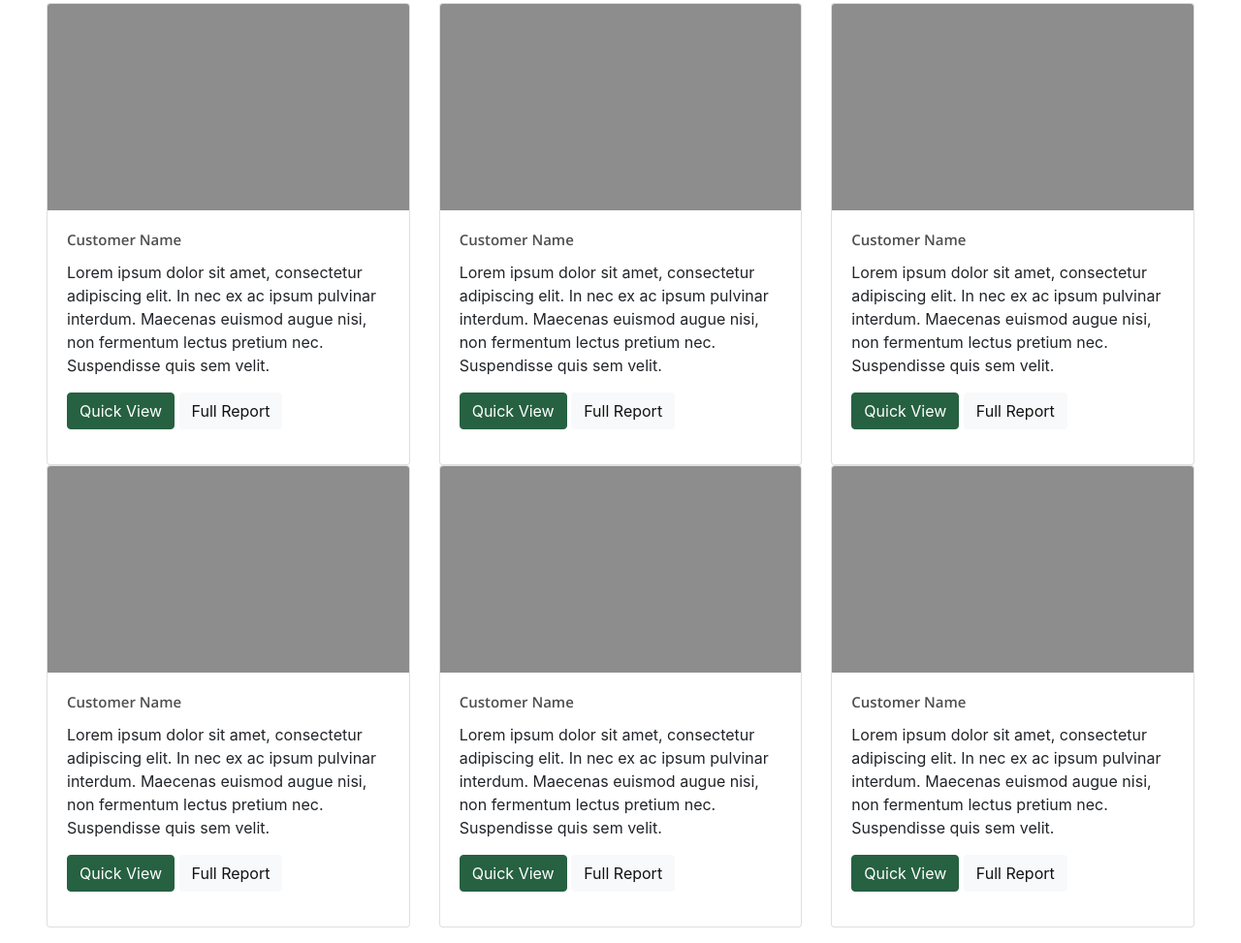
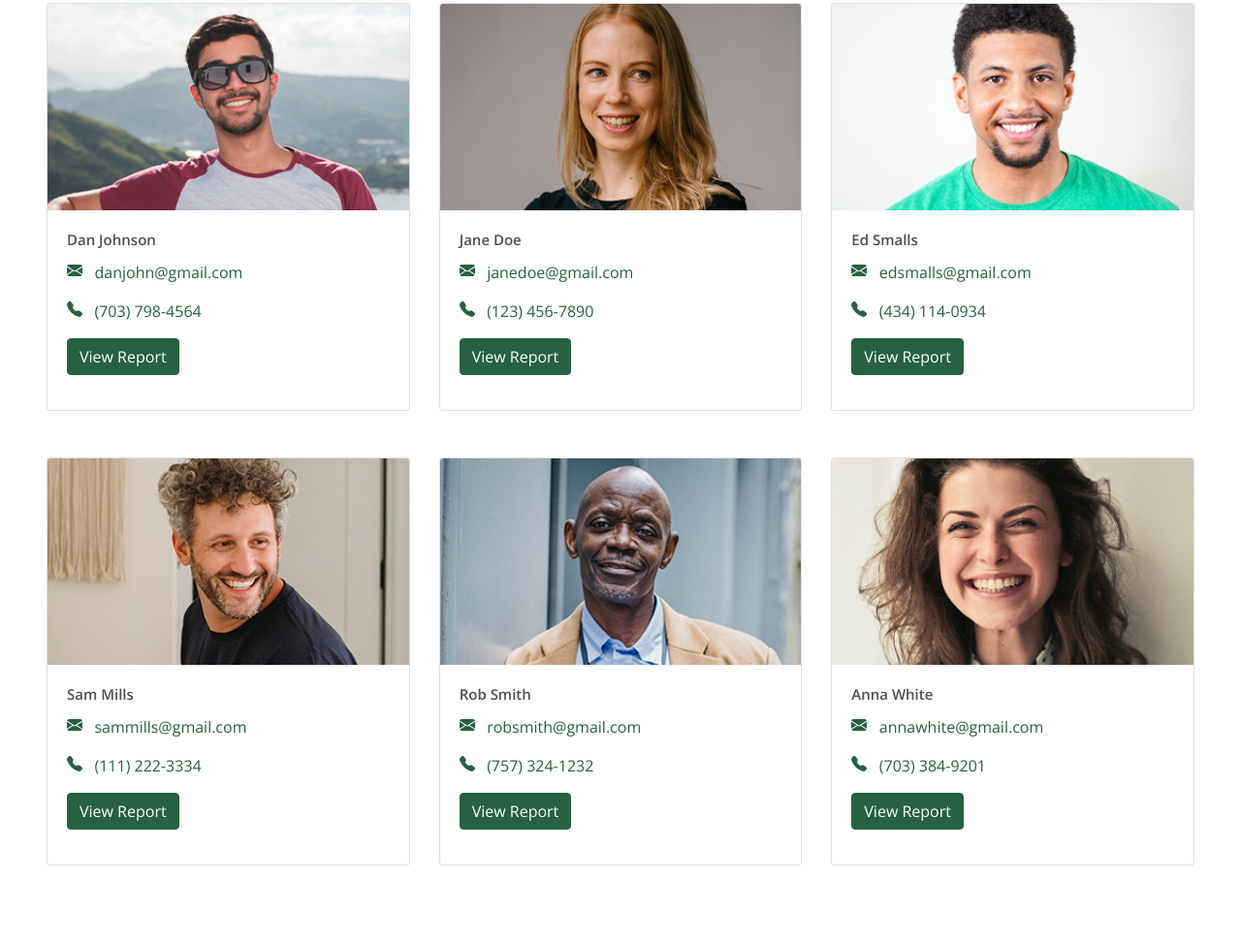
Before and after one commit to nguyenxx/capstone-sprint1, a plain HTML site: page reports-customers.html in a window 1280 px wide. Shown: the part 354-1327 px from the top of the page at 97% size. After the commit the page ends 1263 px from the top, so only its background shows below. Drawn offline with nearby package versions, Linux system fonts and the light colour scheme.

Commit message:
completed view customer reports page, added custom css to <p> and <a>, and added favicon

```diff
--- a/css/custom.css
+++ b/css/custom.css
@@ -155,6 +155,22 @@
   padding-left: 3rem;
 }
 
+p {
+  font-family: 'Open Sans', sans-serif;
+  font-weight: 400;
+}
+
+a {
+  font-family: 'Open Sans', sans-serif;
+  font-weight: 400;
+  color: #266141;
+}
+
+a:hover {
+    color: #338458;
+    text-decoration: underline;
+}
+
 h1 {
   font-family: 'Open Sans', sans-serif;
   font-weight: 700;
@@ -183,3 +199,17 @@ h5 {
   padding: 1rem 0 1rem 0;
   margin-left: 3rem;
  }
+
+ .dropdown-item.active, .dropdown-item:active {
+    color: #fff;
+    text-decoration: none;
+    background-color: #DBAA00;
+}
+
+path {
+    color: #266141;
+}
+
+#card-spacer {
+  margin-bottom: 3rem;
+}
--- a/reports-customers.html
+++ b/reports-customers.html
@@ -10,6 +10,7 @@
 <link href="css/custom.css" rel="stylesheet" type="text/css" media="screen">
 <link rel="preconnect" href="https://fonts.gstatic.com">
 <link href="https://fonts.googleapis.com/css2?family=Open+Sans:wght@400;600;700&display=swap" rel="stylesheet">
+<link rel="shortcut icon" type="image/png" href="images/logo-favicon.png">
 
 </head>
 
@@ -39,7 +40,7 @@
               <a class="nav-link dropdown-toggle" href="#" id="navbarDropdownMenuLink" data-toggle="dropdown"
                 aria-haspopup="true" aria-expanded="false" style="color: white;"> Reports <i class="fa fa-shopping-cart"></i></a>
               <div class="dropdown-menu" aria-labelledby="navbarDropdownMenuLink">
-                <a class="dropdown-item" href="reports-customers.html">
+                <a class="dropdown-item active" href="reports-customers.html">
                   View Customers
                 </a>
                 <a class="dropdown-item" href="#">
@@ -85,63 +86,93 @@
     </form>
 
     <div class="row" id="customer-cards">
-            <div class="col-sm-6 col-md-4">
+            <div class="col-sm-6 col-md-4" id="card-spacer">
               <div class="card">
-                <img class="card-img-top" src="images/placeholder.png" alt="Placeholder.">
+                <img class="card-img-top" src="images/client-1-photo.png" alt="Placeholder.">
                 <div class="card-body">
-                  <h5 class="card-title">Customer Name</h5>
-                  <p class="card-text">Lorem ipsum dolor sit amet, consectetur adipiscing elit. In nec ex ac ipsum pulvinar interdum. Maecenas euismod augue nisi, non fermentum lectus pretium nec. Suspendisse quis sem velit.</p>
-                  <a href="cart.html" class="btn btn-primary">Quick View</a> <a href="cart.html" class="btn btn-light">Full Report</a>
+                  <h5 class="card-title">Dan Johnson</h5>
+                  <p class="card-text"><svg xmlns="http://www.w3.org/2000/svg" width="16" height="16" fill="currentColor" class="bi bi-envelope-fill" viewBox="0 0 16 16">
+                  <path d="M.05 3.555A2 2 0 0 1 2 2h12a2 2 0 0 1 1.95 1.555L8 8.414.05 3.555zM0 4.697v7.104l5.803-3.558L0 4.697zM6.761 8.83l-6.57 4.027A2 2 0 0 0 2 14h12a2 2 0 0 0 1.808-1.144l-6.57-4.027L8 9.586l-1.239-.757zm3.436-.586L16 11.801V4.697l-5.803 3.546z"/>
+                </svg> &nbsp; <a href="mailto:#">danjohn@gmail.com</a></p>
+                <p class="card-text"><svg xmlns="http://www.w3.org/2000/svg" width="16" height="16" fill="currentColor" class="bi bi-telephone-fill" viewBox="0 0 16 16">
+                  <path fill-rule="evenodd" d="M1.885.511a1.745 1.745 0 0 1 2.61.163L6.29 2.98c.329.423.445.974.315 1.494l-.547 2.19a.678.678 0 0 0 .178.643l2.457 2.457a.678.678 0 0 0 .644.178l2.189-.547a1.745 1.745 0 0 1 1.494.315l2.306 1.794c.829.645.905 1.87.163 2.611l-1.034 1.034c-.74.74-1.846 1.065-2.877.702a18.634 18.634 0 0 1-7.01-4.42 18.634 18.634 0 0 1-4.42-7.009c-.362-1.03-.037-2.137.703-2.877L1.885.511z"/>
+                </svg> &nbsp; <a href="tel:#">(703) 798-4564</a></p>
+                  <a href="#" class="btn btn-primary">View Report</a>
                 </div>
               </div>
             </div>
             <div class="col-sm-6 col-md-4">
               <div class="card">
-                <img class="card-img-top" src="images/placeholder.png" alt="Placeholder.">
+                <img class="card-img-top" src="images/client-2-photo.png" alt="Placeholder.">
                 <div class="card-body">
-                  <h5 class="card-title">Customer Name</h5>
-                  <p class="card-text">Lorem ipsum dolor sit amet, consectetur adipiscing elit. In nec ex ac ipsum pulvinar interdum. Maecenas euismod augue nisi, non fermentum lectus pretium nec. Suspendisse quis sem velit.</p>
-                  <a href="cart.html" class="btn btn-primary">Quick View</a> <a href="cart.html" class="btn btn-light">Full Report</a>
+                  <h5 class="card-title">Jane Doe</h5>
+                  <p class="card-text"><svg xmlns="http://www.w3.org/2000/svg" width="16" height="16" fill="currentColor" class="bi bi-envelope-fill" viewBox="0 0 16 16">
+                  <path d="M.05 3.555A2 2 0 0 1 2 2h12a2 2 0 0 1 1.95 1.555L8 8.414.05 3.555zM0 4.697v7.104l5.803-3.558L0 4.697zM6.761 8.83l-6.57 4.027A2 2 0 0 0 2 14h12a2 2 0 0 0 1.808-1.144l-6.57-4.027L8 9.586l-1.239-.757zm3.436-.586L16 11.801V4.697l-5.803 3.546z"/>
+                </svg> &nbsp; <a href="mailto:#">janedoe@gmail.com</a></p>
+                <p class="card-text"><svg xmlns="http://www.w3.org/2000/svg" width="16" height="16" fill="currentColor" class="bi bi-telephone-fill" viewBox="0 0 16 16">
+                  <path fill-rule="evenodd" d="M1.885.511a1.745 1.745 0 0 1 2.61.163L6.29 2.98c.329.423.445.974.315 1.494l-.547 2.19a.678.678 0 0 0 .178.643l2.457 2.457a.678.678 0 0 0 .644.178l2.189-.547a1.745 1.745 0 0 1 1.494.315l2.306 1.794c.829.645.905 1.87.163 2.611l-1.034 1.034c-.74.74-1.846 1.065-2.877.702a18.634 18.634 0 0 1-7.01-4.42 18.634 18.634 0 0 1-4.42-7.009c-.362-1.03-.037-2.137.703-2.877L1.885.511z"/>
+                </svg> &nbsp; <a href="tel:#">(123) 456-7890</a></p>
+                  <a href="#" class="btn btn-primary">View Report</a>
                 </div>
               </div>
             </div>
             <div class="col-sm-6 col-md-4">
               <div class="card">
-                <img class="card-img-top" src="images/placeholder.png" alt="Placeholder.">
+                <img class="card-img-top" src="images/client-3-photo.png" alt="Placeholder.">
                 <div class="card-body">
-                  <h5 class="card-title">Customer Name</h5>
-                  <p class="card-text">Lorem ipsum dolor sit amet, consectetur adipiscing elit. In nec ex ac ipsum pulvinar interdum. Maecenas euismod augue nisi, non fermentum lectus pretium nec. Suspendisse quis sem velit.</p>
-                  <a href="cart.html" class="btn btn-primary">Quick View</a> <a href="cart.html" class="btn btn-light">Full Report</a>
+                  <h5 class="card-title">Ed Smalls</h5>
+                  <p class="card-text"><svg xmlns="http://www.w3.org/2000/svg" width="16" height="16" fill="currentColor" class="bi bi-envelope-fill" viewBox="0 0 16 16">
+                  <path d="M.05 3.555A2 2 0 0 1 2 2h12a2 2 0 0 1 1.95 1.555L8 8.414.05 3.555zM0 4.697v7.104l5.803-3.558L0 4.697zM6.761 8.83l-6.57 4.027A2 2 0 0 0 2 14h12a2 2 0 0 0 1.808-1.144l-6.57-4.027L8 9.586l-1.239-.757zm3.436-.586L16 11.801V4.697l-5.803 3.546z"/>
+                </svg> &nbsp; <a href="mailto:#">edsmalls@gmail.com</a></p>
+                <p class="card-text"><svg xmlns="http://www.w3.org/2000/svg" width="16" height="16" fill="currentColor" class="bi bi-telephone-fill" viewBox="0 0 16 16">
+                  <path fill-rule="evenodd" d="M1.885.511a1.745 1.745 0 0 1 2.61.163L6.29 2.98c.329.423.445.974.315 1.494l-.547 2.19a.678.678 0 0 0 .178.643l2.457 2.457a.678.678 0 0 0 .644.178l2.189-.547a1.745 1.745 0 0 1 1.494.315l2.306 1.794c.829.645.905 1.87.163 2.611l-1.034 1.034c-.74.74-1.846 1.065-2.877.702a18.634 18.634 0 0 1-7.01-4.42 18.634 18.634 0 0 1-4.42-7.009c-.362-1.03-.037-2.137.703-2.877L1.885.511z"/>
+                </svg> &nbsp; <a href="tel:#">(434) 114-0934</a></p>
+                  <a href="#" class="btn btn-primary">View Report</a>
                 </div>
               </div>
             </div>
             <div class="col-sm-6 col-md-4">
               <div class="card">
-                <img class="card-img-top" src="images/placeholder.png" alt="Placeholder.">
+                <img class="card-img-top" src="images/client-4-photo.png" alt="Placeholder.">
                 <div class="card-body">
-                  <h5 class="card-title">Customer Name</h5>
-                  <p class="card-text">Lorem ipsum dolor sit amet, consectetur adipiscing elit. In nec ex ac ipsum pulvinar interdum. Maecenas euismod augue nisi, non fermentum lectus pretium nec. Suspendisse quis sem velit.</p>
-                  <a href="cart.html" class="btn btn-primary">Quick View</a> <a href="cart.html" class="btn btn-light">Full Report</a>
+                  <h5 class="card-title">Sam Mills</h5>
+                  <p class="card-text"><svg xmlns="http://www.w3.org/2000/svg" width="16" height="16" fill="currentColor" class="bi bi-envelope-fill" viewBox="0 0 16 16">
+                  <path d="M.05 3.555A2 2 0 0 1 2 2h12a2 2 0 0 1 1.95 1.555L8 8.414.05 3.555zM0 4.697v7.104l5.803-3.558L0 4.697zM6.761 8.83l-6.57 4.027A2 2 0 0 0 2 14h12a2 2 0 0 0 1.808-1.144l-6.57-4.027L8 9.586l-1.239-.757zm3.436-.586L16 11.801V4.697l-5.803 3.546z"/>
+                </svg> &nbsp; <a href="mailto:#">sammills@gmail.com</a></p>
+                <p class="card-text"><svg xmlns="http://www.w3.org/2000/svg" width="16" height="16" fill="currentColor" class="bi bi-telephone-fill" viewBox="0 0 16 16">
+                  <path fill-rule="evenodd" d="M1.885.511a1.745 1.745 0 0 1 2.61.163L6.29 2.98c.329.423.445.974.315 1.494l-.547 2.19a.678.678 0 0 0 .178.643l2.457 2.457a.678.678 0 0 0 .644.178l2.189-.547a1.745 1.745 0 0 1 1.494.315l2.306 1.794c.829.645.905 1.87.163 2.611l-1.034 1.034c-.74.74-1.846 1.065-2.877.702a18.634 18.634 0 0 1-7.01-4.42 18.634 18.634 0 0 1-4.42-7.009c-.362-1.03-.037-2.137.703-2.877L1.885.511z"/>
+                </svg> &nbsp; <a href="tel:#">(111) 222-3334</a></p>
+                  <a href="#" class="btn btn-primary">View Report</a>
                 </div>
               </div>
             </div>
             <div class="col-sm-6 col-md-4">
               <div class="card">
-                <img class="card-img-top" src="images/placeholder.png" alt="Placeholder.">
+                <img class="card-img-top" src="images/client-5-photo.png" alt="Placeholder.">
                 <div class="card-body">
-                  <h5 class="card-title">Customer Name</h5>
-                  <p class="card-text">Lorem ipsum dolor sit amet, consectetur adipiscing elit. In nec ex ac ipsum pulvinar interdum. Maecenas euismod augue nisi, non fermentum lectus pretium nec. Suspendisse quis sem velit.</p>
-                  <a href="cart.html" class="btn btn-primary">Quick View</a> <a href="cart.html" class="btn btn-light">Full Report</a>
+                  <h5 class="card-title">Rob Smith</h5>
+                  <p class="card-text"><svg xmlns="http://www.w3.org/2000/svg" width="16" height="16" fill="currentColor" class="bi bi-envelope-fill" viewBox="0 0 16 16">
+                  <path d="M.05 3.555A2 2 0 0 1 2 2h12a2 2 0 0 1 1.95 1.555L8 8.414.05 3.555zM0 4.697v7.104l5.803-3.558L0 4.697zM6.761 8.83l-6.57 4.027A2 2 0 0 0 2 14h12a2 2 0 0 0 1.808-1.144l-6.57-4.027L8 9.586l-1.239-.757zm3.436-.586L16 11.801V4.697l-5.803 3.546z"/>
+                </svg> &nbsp; <a href="mailto:#">robsmith@gmail.com</a></p>
+                <p class="card-text"><svg xmlns="http://www.w3.org/2000/svg" width="16" height="16" fill="currentColor" class="bi bi-telephone-fill" viewBox="0 0 16 16">
+                  <path fill-rule="evenodd" d="M1.885.511a1.745 1.745 0 0 1 2.61.163L6.29 2.98c.329.423.445.974.315 1.494l-.547 2.19a.678.678 0 0 0 .178.643l2.457 2.457a.678.678 0 0 0 .644.178l2.189-.547a1.745 1.745 0 0 1 1.494.315l2.306 1.794c.829.645.905 1.87.163 2.611l-1.034 1.034c-.74.74-1.846 1.065-2.877.702a18.634 18.634 0 0 1-7.01-4.42 18.634 18.634 0 0 1-4.42-7.009c-.362-1.03-.037-2.137.703-2.877L1.885.511z"/>
+                </svg> &nbsp; <a href="tel:#">(757) 324-1232</a></p>
+                  <a href="#" class="btn btn-primary">View Report</a>
                 </div>
               </div>
             </div>
             <div class="col-sm-6 col-md-4">
               <div class="card">
-                <img class="card-img-top" src="images/placeholder.png" alt="Placeholder.">
+                <img class="card-img-top" src="images/client-6-photo.png" alt="Placeholder.">
                 <div class="card-body">
-                  <h5 class="card-title">Customer Name</h5>
-                  <p class="card-text">Lorem ipsum dolor sit amet, consectetur adipiscing elit. In nec ex ac ipsum pulvinar interdum. Maecenas euismod augue nisi, non fermentum lectus pretium nec. Suspendisse quis sem velit.</p>
-                  <a href="cart.html" class="btn btn-primary">Quick View</a> <a href="cart.html" class="btn btn-light">Full Report</a>
+                  <h5 class="card-title">Anna White</h5>
+                  <p class="card-text"><svg xmlns="http://www.w3.org/2000/svg" width="16" height="16" fill="currentColor" class="bi bi-envelope-fill" viewBox="0 0 16 16">
+                  <path d="M.05 3.555A2 2 0 0 1 2 2h12a2 2 0 0 1 1.95 1.555L8 8.414.05 3.555zM0 4.697v7.104l5.803-3.558L0 4.697zM6.761 8.83l-6.57 4.027A2 2 0 0 0 2 14h12a2 2 0 0 0 1.808-1.144l-6.57-4.027L8 9.586l-1.239-.757zm3.436-.586L16 11.801V4.697l-5.803 3.546z"/>
+                </svg> &nbsp; <a href="mailto:#">annawhite@gmail.com</a></p>
+                <p class="card-text"><svg xmlns="http://www.w3.org/2000/svg" width="16" height="16" fill="currentColor" class="bi bi-telephone-fill" viewBox="0 0 16 16">
+                  <path fill-rule="evenodd" d="M1.885.511a1.745 1.745 0 0 1 2.61.163L6.29 2.98c.329.423.445.974.315 1.494l-.547 2.19a.678.678 0 0 0 .178.643l2.457 2.457a.678.678 0 0 0 .644.178l2.189-.547a1.745 1.745 0 0 1 1.494.315l2.306 1.794c.829.645.905 1.87.163 2.611l-1.034 1.034c-.74.74-1.846 1.065-2.877.702a18.634 18.634 0 0 1-7.01-4.42 18.634 18.634 0 0 1-4.42-7.009c-.362-1.03-.037-2.137.703-2.877L1.885.511z"/>
+                </svg> &nbsp; <a href="tel:#">(703) 384-9201</a></p>
+                  <a href="#" class="btn btn-primary">View Report</a>
                 </div>
               </div>
             </div>
```
Also changed, not shown: images/client-1-photo.png (added), images/client-2-photo.png (added), images/client-3-photo.png (added), images/client-4-photo.png (added), images/client-5-photo.png (added), images/client-6-photo.png (added), images/logo-favicon.png (added).
